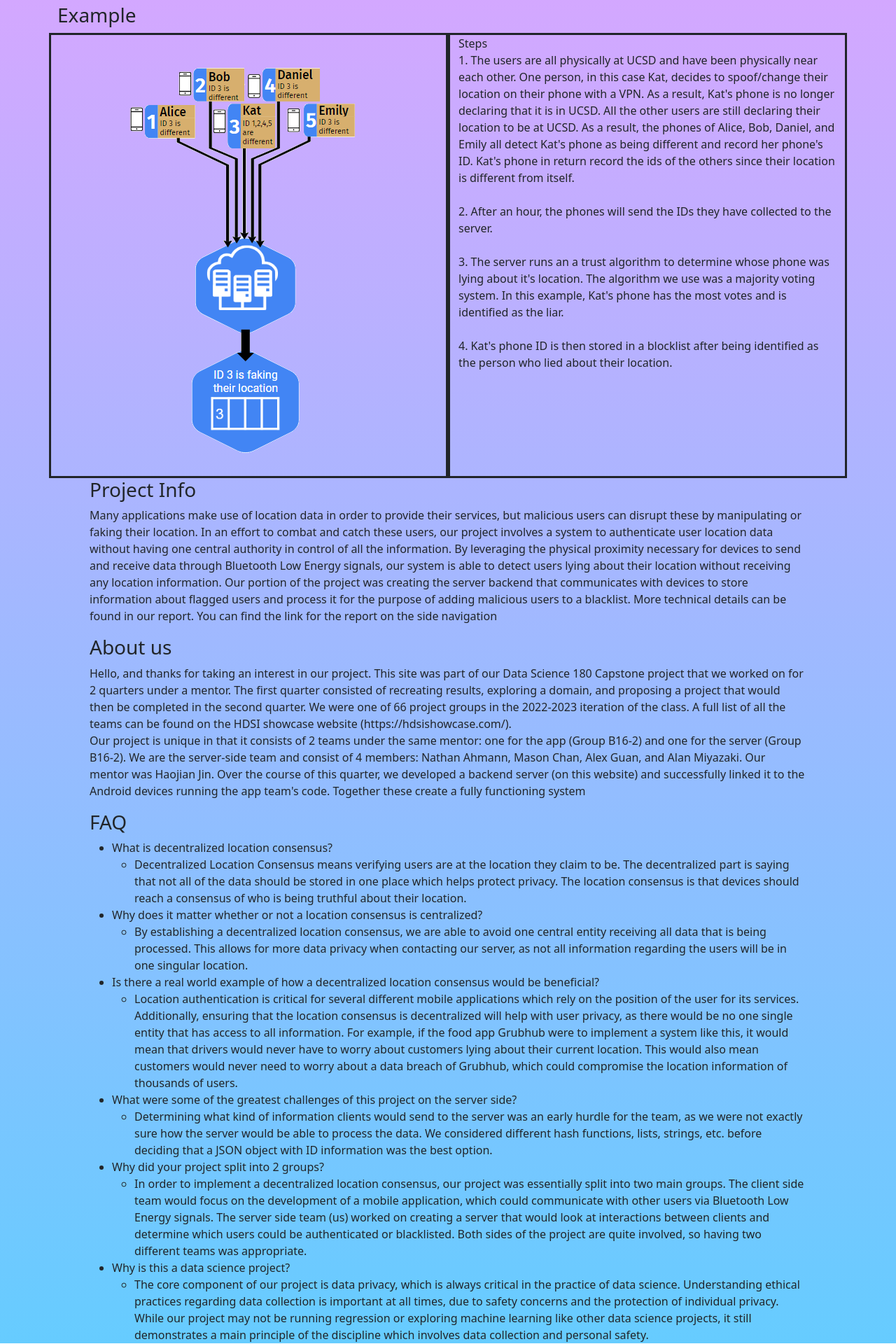
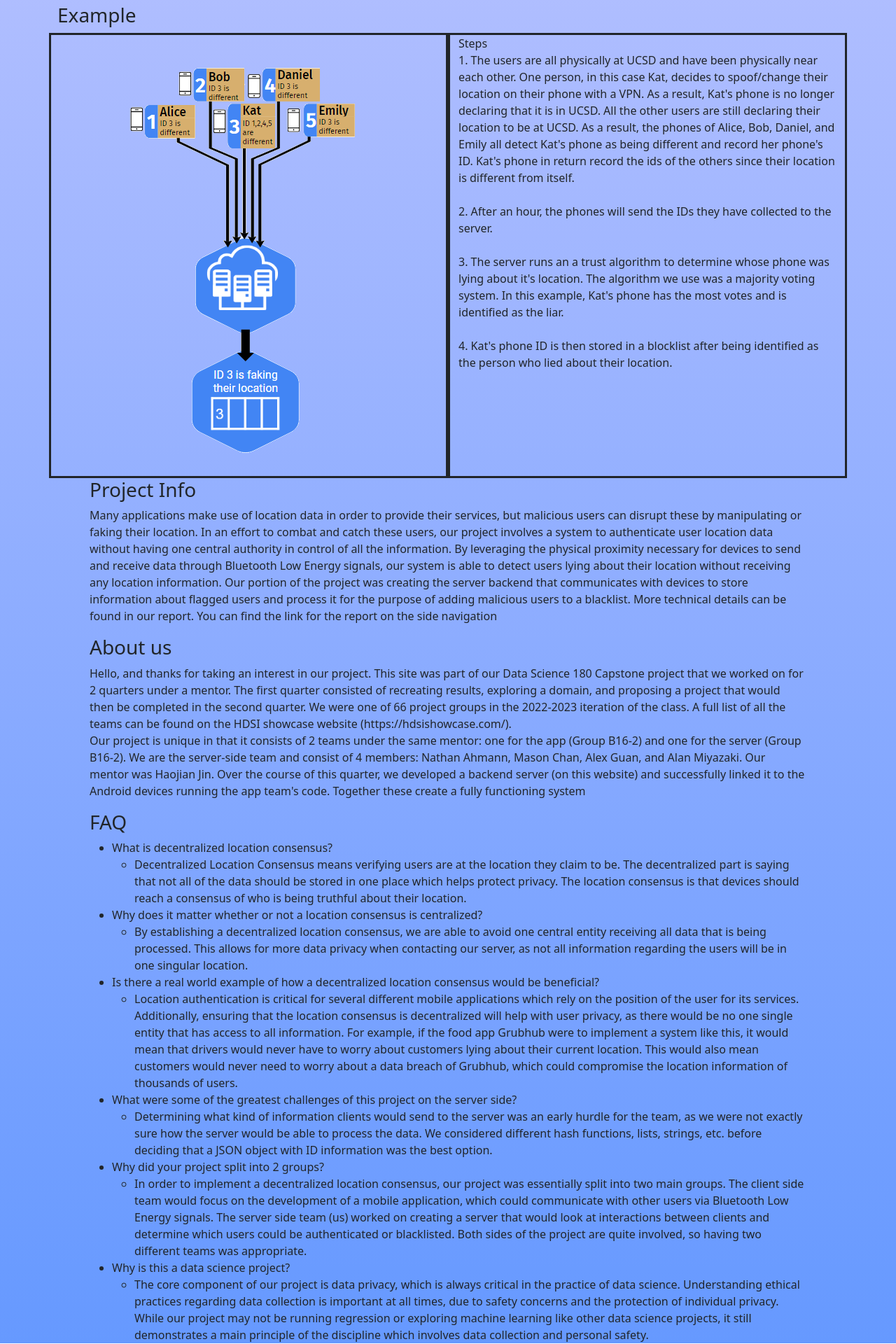
Before and after one commit to nahmann/DSC180-B16, a Django app: page / in a window 1280 px wide. Shown: the part 769-2689 px from the top of the page at 70% size. Run offline with Django 4.2, Linux system fonts and the light colour scheme; data comes from the database, SQL or seed files in the repository.

Commit message:
New Background

```diff
--- a/locationConsensus/static/style.css
+++ b/locationConsensus/static/style.css
@@ -21,5 +21,5 @@
 }
 
 .background_body{
-    background: linear-gradient(to bottom, #ff99ff 0%, #66ccff 100%);
+    background: linear-gradient(to bottom, #ccccff 0%, #6699ff 100%);
 }
```
